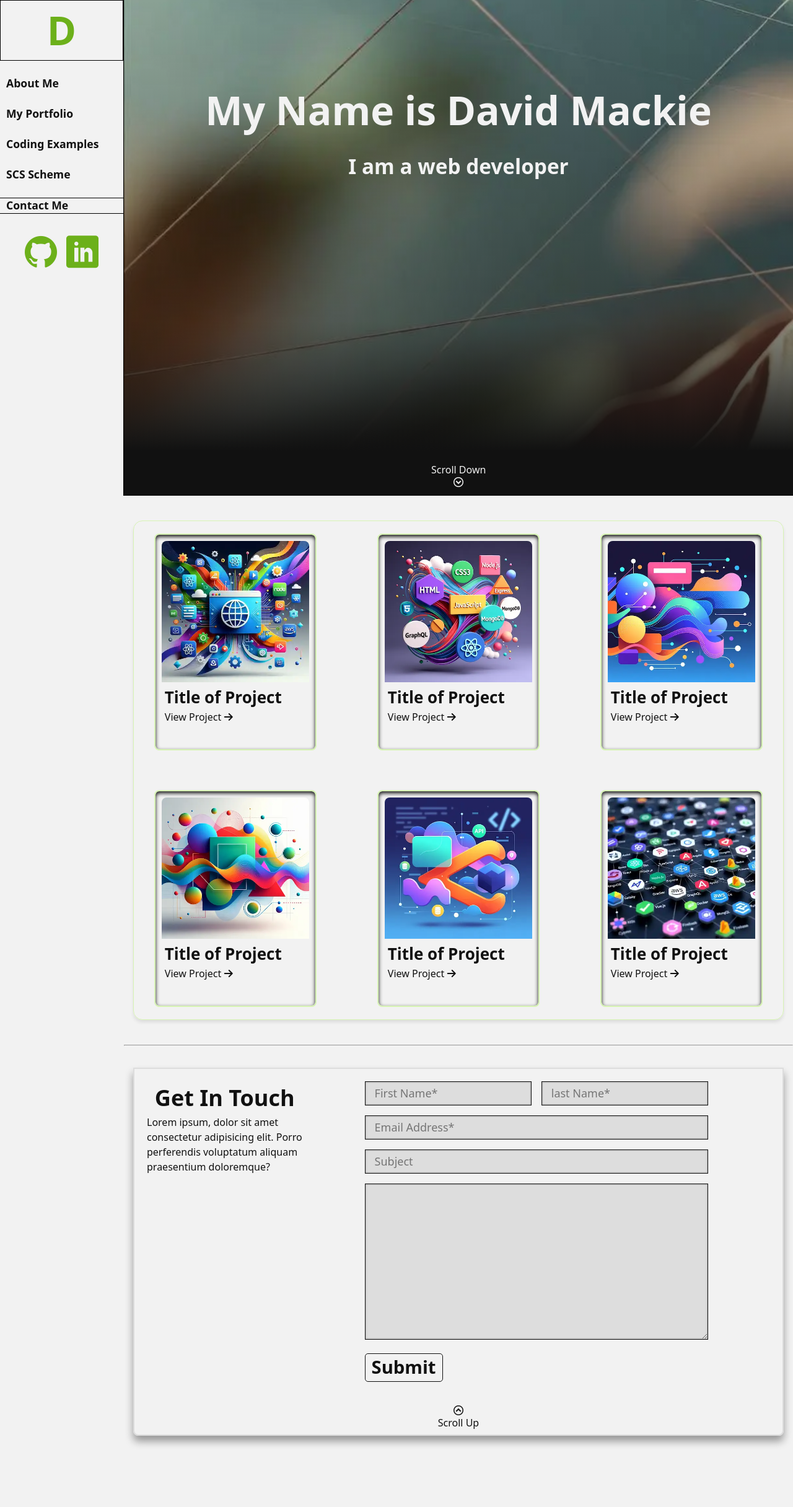
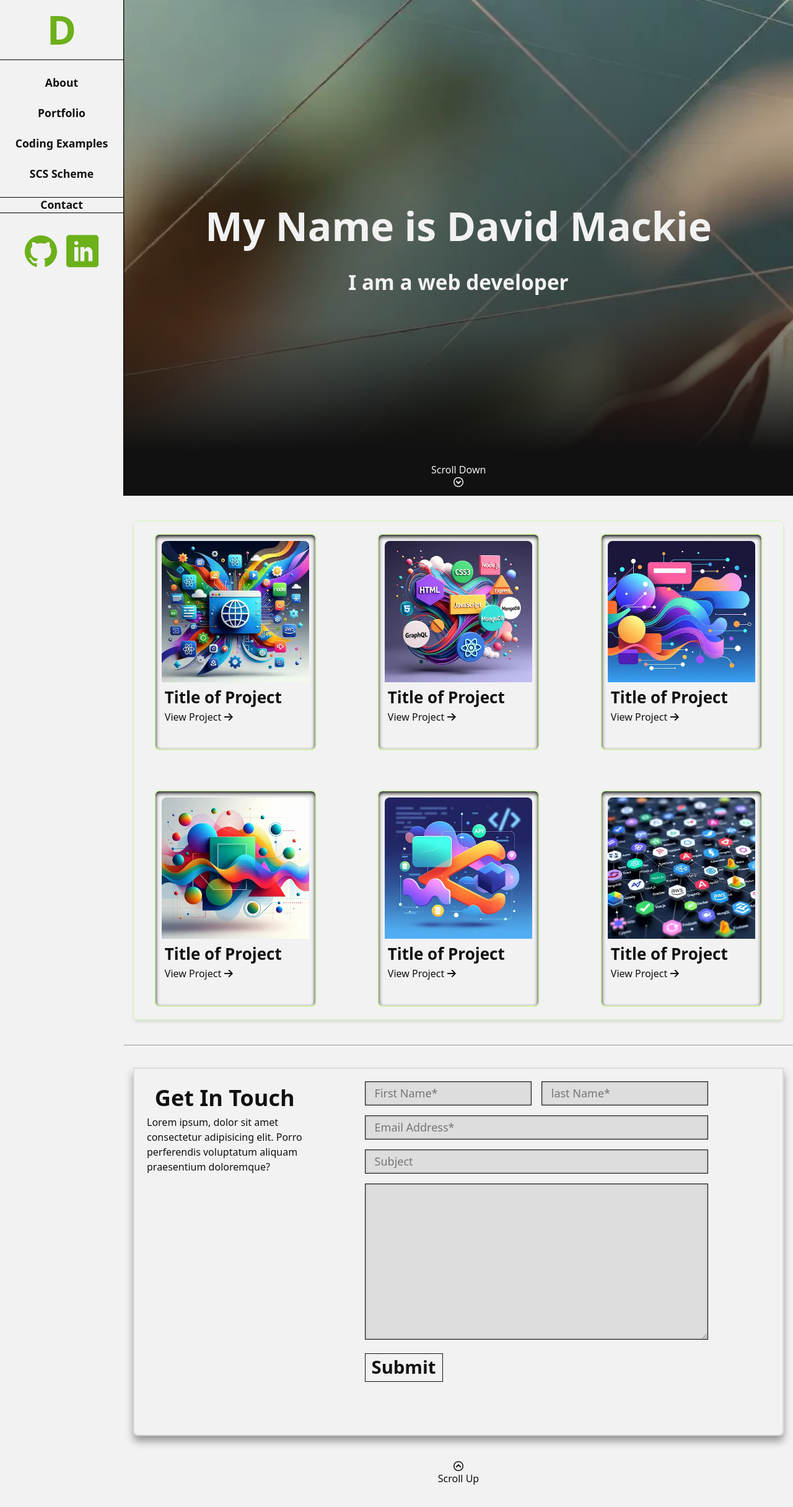
Before and after one commit to DM-hash-del/portfolio, a PHP site: page / in a window 1280 px wide. Shown: the whole page at 62% size. Before the commit the page ends 2333 px from the top, so only its background shows below. Run offline with PHP 8.4, Linux system fonts and the light colour scheme; some web fonts are replaced.

Commit message:
made changes based on feedback

```diff
--- a/about.html
+++ b/about.html
@@ -19,10 +19,10 @@
     <nav class="nav-menu">
       <ul class="nav-menu__list">
         <li class="nav-menu__item">
-          <a class="nav-menu__link" href="#" rel="noopener noreferrer">About Me</a>
+          <a class="nav-menu__link" href="#" rel="noopener noreferrer">About</a>
         </li>
         <li class="nav-menu__item">
-          <a class="nav-menu__link" href="index.html#projects" rel="noopener noreferrer">My Portfolio</a>
+          <a class="nav-menu__link" href="index.html#projects" rel="noopener noreferrer">Portfolio</a>
         </li>
         <li class="nav-menu__item">
           <a class="nav-menu__link" href="coding-examples.html" rel="noopener noreferrer">Coding Examples</a>
@@ -31,7 +31,7 @@
           <a class="nav-menu__link" href="scs-scheme.html" rel="noopener noreferrer">SCS Scheme</a>
         </li>
         <li class="nav-menu__item">
-          <a class="nav-menu__link" href="index.html#form" rel="noopener noreferrer">Contact Me</a>
+          <a class="nav-menu__link" href="index.html#form" rel="noopener noreferrer">Contact</a>
         </li>
         <li class="nav-menu__item--social">
 
--- a/coding-examples.html
+++ b/coding-examples.html
@@ -19,10 +19,10 @@
     <nav class="nav-menu">
       <ul class="nav-menu__list">
         <li class="nav-menu__item">
-          <a class="nav-menu__link" href="about.html" rel="noopener noreferrer">About Me</a>
+          <a class="nav-menu__link" href="about.html" rel="noopener noreferrer">About</a>
         </li>
         <li class="nav-menu__item">
-          <a class="nav-menu__link" href="index.html#projects" rel="noopener noreferrer">My Portfolio</a>
+          <a class="nav-menu__link" href="index.html#projects" rel="noopener noreferrer">Portfolio</a>
         </li>
         <li class="nav-menu__item">
           <a class="nav-menu__link" href="coding-examples.html" rel="noopener noreferrer">Coding Examples</a>
@@ -31,7 +31,7 @@
           <a class="nav-menu__link" href="scs-scheme.html" rel="noopener noreferrer">SCS Scheme</a>
         </li>
         <li class="nav-menu__item">
-          <a class="nav-menu__link" href="index.html#form" rel="noopener noreferrer">Contact Me</a>
+          <a class="nav-menu__link" href="index.html#form" rel="noopener noreferrer">Contact</a>
         </li>
         <li class="nav-menu__item--social">
 
--- a/css/main.css
+++ b/css/main.css
@@ -11,6 +11,7 @@ html {
   height: 100%;
   scroll-snap-type: y proximity;
   scroll-behavior: smooth;
+  scroll-padding-block-end: 200px;
 }
 
 body {
@@ -170,7 +171,7 @@ textarea:focus-visible {
   height: 350px;
   padding: 10px;
   border: 2px solid #d7f4b4;
-  border-radius: 0.5rem;
+  border-radius: 8px;
   box-shadow: inset 0px 3px 6px 0px #111;
   transition: box-shadow transform 0.4s cubic-bezier(0.65, -2.2, 1, 1);
 }
@@ -186,7 +187,7 @@ textarea:focus-visible {
   background-size: cover;
   background-position: center;
   background-repeat: no-repeat;
-  border-radius: 0.5rem 0.5rem 0 0;
+  border-radius: 8px 8px 0 0;
   width: 100%;
   height: 70%;
 }
@@ -195,7 +196,7 @@ textarea:focus-visible {
   background-size: cover;
   background-position: center;
   background-repeat: no-repeat;
-  border-radius: 0.5rem 0.5rem 0 0;
+  border-radius: 8px 8px 0 0;
   width: 100%;
   height: 70%;
 }
@@ -204,7 +205,7 @@ textarea:focus-visible {
   background-size: cover;
   background-position: center;
   background-repeat: no-repeat;
-  border-radius: 0.5rem 0.5rem 0 0;
+  border-radius: 8px 8px 0 0;
   width: 100%;
   height: 70%;
 }
@@ -213,7 +214,7 @@ textarea:focus-visible {
   background-size: cover;
   background-position: center;
   background-repeat: no-repeat;
-  border-radius: 0.5rem 0.5rem 0 0;
+  border-radius: 8px 8px 0 0;
   width: 100%;
   height: 70%;
 }
@@ -222,7 +223,7 @@ textarea:focus-visible {
   background-size: cover;
   background-position: center;
   background-repeat: no-repeat;
-  border-radius: 0.5rem 0.5rem 0 0;
+  border-radius: 8px 8px 0 0;
   width: 100%;
   height: 70%;
 }
@@ -231,7 +232,7 @@ textarea:focus-visible {
   background-size: cover;
   background-position: center;
   background-repeat: no-repeat;
-  border-radius: 0.5rem 0.5rem 0 0;
+  border-radius: 8px 8px 0 0;
   width: 100%;
   height: 70%;
 }
@@ -272,7 +273,7 @@ textarea:focus-visible {
   display: none;
   width: 100%;
   text-align: center;
-  border: 1px solid black;
+  border-bottom: 1px solid black;
 }
 .drop-cap__text {
   display: inline-block;
@@ -280,6 +281,9 @@ textarea:focus-visible {
   font-size: 4rem;
   font-weight: 800;
   text-transform: uppercase;
+}
+.drop-cap__text:visited {
+  color: #6cb01a;
 }
 @media (min-width: 576px) {
   .drop-cap {
@@ -380,7 +384,6 @@ textarea:focus-visible {
   font-weight: 600;
   padding: 0 10px 0;
   border: 1px solid #111;
-  border-radius: 5px;
   margin: 0 auto;
   grid-column: 1/-1;
 }
@@ -441,6 +444,7 @@ textarea:focus-visible {
 }
 .nav-menu__link {
   display: inline-block;
+  text-align: center;
   font-size: 1.1rem;
   font-weight: 600;
   line-height: 1;
@@ -593,17 +597,17 @@ textarea:focus-visible {
   background-position: center;
   background-repeat: no-repeat;
 }
+.hero__wrapper {
+  display: flex;
+  justify-content: center;
+  height: 100dvh;
+}
 .hero__content {
   display: flex;
   flex-direction: column;
   flex-wrap: nowrap;
   align-items: center;
-  padding-top: 230px;
-}
-@media (orientation: landscape) {
-  .hero__content {
-    padding-top: 130px;
-  }
+  justify-content: center;
 }
 .hero__content {
   color: #f2f2f2;
@@ -723,7 +727,7 @@ textarea:focus-visible {
   row-gap: 2rem;
   padding: 20px 0;
   border: 1px solid #d7f4b4;
-  border-radius: 15px;
+  border-radius: 8px;
   margin: 0 auto;
   box-shadow: 0px 4px 5px 0px #ddd;
 }
@@ -791,6 +795,10 @@ textarea:focus-visible {
   scroll-snap-align: start;
 }
 
+.contact {
+  padding-bottom: 100px;
+}
+
 .scs-scheme {
   padding-left: 50px;
   padding-top: 25px;
--- a/index.html
+++ b/index.html
@@ -26,10 +26,10 @@
 
       <ul class="nav-menu__list">
         <li class="nav-menu__item">
-          <a class="nav-menu__link" href="about.html" rel="noopener noreferrer">About Me</a>
+          <a class="nav-menu__link" href="about.html" rel="noopener noreferrer">About</a>
         </li>
         <li class="nav-menu__item">
-          <a class="nav-menu__link" href="#projects" rel="noopener noreferrer">My Portfolio</a>
+          <a class="nav-menu__link" href="#projects" rel="noopener noreferrer">Portfolio</a>
         </li>
         <li class="nav-menu__item">
           <a class="nav-menu__link" href="coding-examples.html" rel="noopener noreferrer">Coding Examples</a>
@@ -38,7 +38,7 @@
           <a class="nav-menu__link" href="scs-scheme.html" rel="noopener noreferrer">SCS Scheme</a>
         </li>
         <li class="nav-menu__item">
-          <a class="nav-menu__link" href="#form" rel="noopener noreferrer">Contact Me</a>
+          <a class="nav-menu__link" href="#form" rel="noopener noreferrer">Contact</a>
         </li>
         <li class="nav-menu__item--social">
 
@@ -65,12 +65,14 @@
 
     <!-- HERO IMAGE -->
     <section id="hero-image" class="hero">
-      <div class="container">
-        <div class="hero__content">
-          <h1 class="hero__title">My Name is <strong>David Mackie</strong></h1>
-          <h3 class="hero__excerpt"><small>I am a web developer</small></h3>
+      <!-- <div class="container"> -->
+        <div class="hero__wrapper">
+          <div class="hero__content">
+            <h1 class="hero__title">My Name is <strong>David Mackie</strong></h1>
+            <h3 class="hero__excerpt"><small>I am a web developer</small></h3>
+          </div>
         </div>
-      </div>
+      <!-- </div> -->
       <div class="hero__scroll">
         <a href="#projects">Scroll Down</a>
       </div>
--- a/sass/base/_reset.scss
+++ b/sass/base/_reset.scss
@@ -16,6 +16,7 @@ html {
   // needs to be on the element that's actually scrolling
   scroll-snap-type: y proximity;
   scroll-behavior: smooth;
+  scroll-padding-block-end: 200px;
 }
 
 body {
--- a/sass/components/_cards.scss
+++ b/sass/components/_cards.scss
@@ -10,7 +10,7 @@
     padding: 10px;
 
     border: 2px solid ab.color(primary-light);
-    border-radius: .5rem;
+    border-radius: 8px;
     box-shadow:inset 0px 3px 6px 0px ab.color(font-dark);
     transition: box-shadow transform 0.4s cubic-bezier(0.65, -2.2, 1, 1);
     &:hover {
@@ -27,7 +27,7 @@
     &__card--#{$i} {
       background-image: url("../assets/images/project_image_#{$i}.webp");
       @include ab.project-card {
-        border-radius: .5rem .5rem 0 0;
+        border-radius: 8px 8px 0 0;
       };
       width: 100%;
       height: 70%;
--- a/sass/components/_contact-form.scss
+++ b/sass/components/_contact-form.scss
@@ -93,7 +93,7 @@
     font-weight: ab.$weight-bold;
     padding: 0 10px 0;
     border: 1px solid ab.color(font-dark);
-    border-radius: 5px;
+    // border-radius: 8px;
     margin: 0 auto;
 
     // mobile grid
--- a/sass/components/_drop-cap.scss
+++ b/sass/components/_drop-cap.scss
@@ -5,7 +5,7 @@
   width: 100%;
   // margin: 0 auto;
   text-align: center;
-  border: 1px solid black;
+  border-bottom: 1px solid black;
 
   &__text {
     display: inline-block;
@@ -13,7 +13,11 @@
     font-size: 4rem;
     font-weight: 800;
     text-transform: uppercase;
+    &:visited {
+      color: ab.color(primary-dark);
+    }
   }
+
 
   @include ab.respond(s) {
     display: block;
--- a/sass/components/_nav-menu.scss
+++ b/sass/components/_nav-menu.scss
@@ -32,7 +32,7 @@
 
   &__link {
     display: inline-block;
-    // text-align: center;
+    text-align: center;
     font-size: 1.1rem;
     font-weight: 600;
     line-height: 1;
--- a/sass/layout/_hero.scss
+++ b/sass/layout/_hero.scss
@@ -10,14 +10,22 @@
   background-position: center;
   background-repeat: no-repeat;
 
+  &__wrapper {
+    display: flex;
+    justify-content: center;
+    height: 100dvh;
+    // border: 1px solid red;
+  }
+
   &__content {
     display: flex;
     flex-direction: column;
     flex-wrap: nowrap;
     align-items: center;
-    padding-top: 230px;
+    justify-content: center;
+    // padding-top: 230px;
     @media (orientation: landscape) {
-      padding-top: 130px;
+      // padding-top: 130px;
     }
     color: ab.color(font-light);
   }
--- a/sass/layout/_projects.scss
+++ b/sass/layout/_projects.scss
@@ -13,7 +13,7 @@
     row-gap: 2rem;
     padding: 20px 0;
     border: 1px solid ab.color(primary-light);
-    border-radius: 15px;
+    border-radius: 8px;
     margin: 0 auto;
     box-shadow: 0px 4px 5px 0px ab.color(font-grey);
     @include ab.respond(s) {
--- a/sass/pages/_landing-page.scss
+++ b/sass/pages/_landing-page.scss
@@ -33,3 +33,7 @@
 .contact {
   scroll-snap-align: start;
 }
+
+.contact {
+  padding-bottom: 100px;
+}
--- a/scs-scheme.html
+++ b/scs-scheme.html
@@ -20,10 +20,10 @@
     <nav class="nav-menu">
       <ul class="nav-menu__list">
         <li class="nav-menu__item">
-          <a class="nav-menu__link" href="about.html" rel="noopener noreferrer">About Me</a>
+          <a class="nav-menu__link" href="about.html" rel="noopener noreferrer">About</a>
         </li>
         <li class="nav-menu__item">
-          <a class="nav-menu__link" href="index.html#projects" rel="noopener noreferrer">My Portfolio</a>
+          <a class="nav-menu__link" href="index.html#projects" rel="noopener noreferrer">Portfolio</a>
         </li>
         <li class="nav-menu__item">
           <a class="nav-menu__link" href="coding-examples.html" rel="noopener noreferrer">Coding Examples</a>
@@ -32,7 +32,7 @@
           <a class="nav-menu__link" href="scs-scheme.html" rel="noopener noreferrer">SCS Scheme</a>
         </li>
         <li class="nav-menu__item">
-          <a class="nav-menu__link" href="index.html#form" rel="noopener noreferrer">Contact Me</a>
+          <a class="nav-menu__link" href="index.html#form" rel="noopener noreferrer">Contact</a>
         </li>
         <li class="nav-menu__item--social">
 
```
Also changed, not shown: 1 other file.
